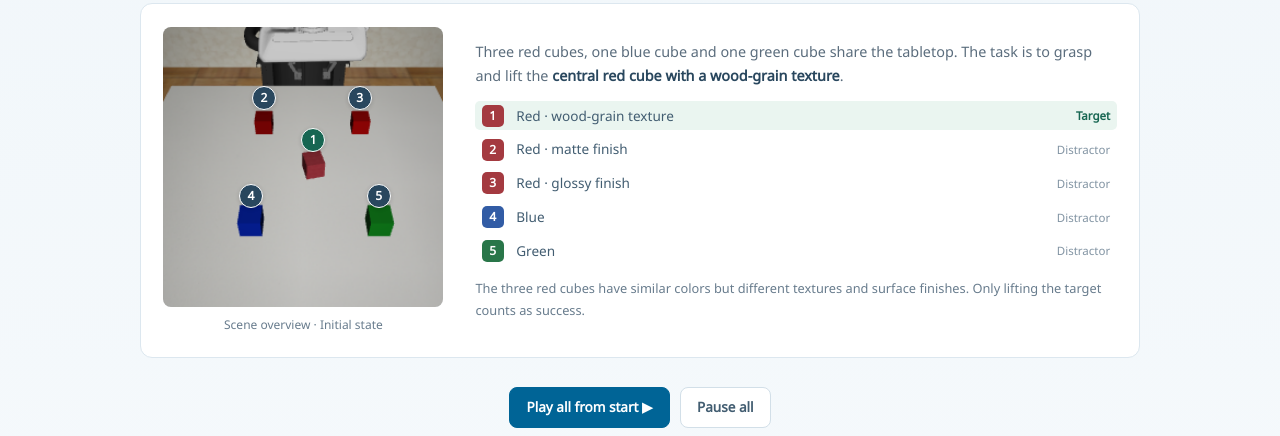
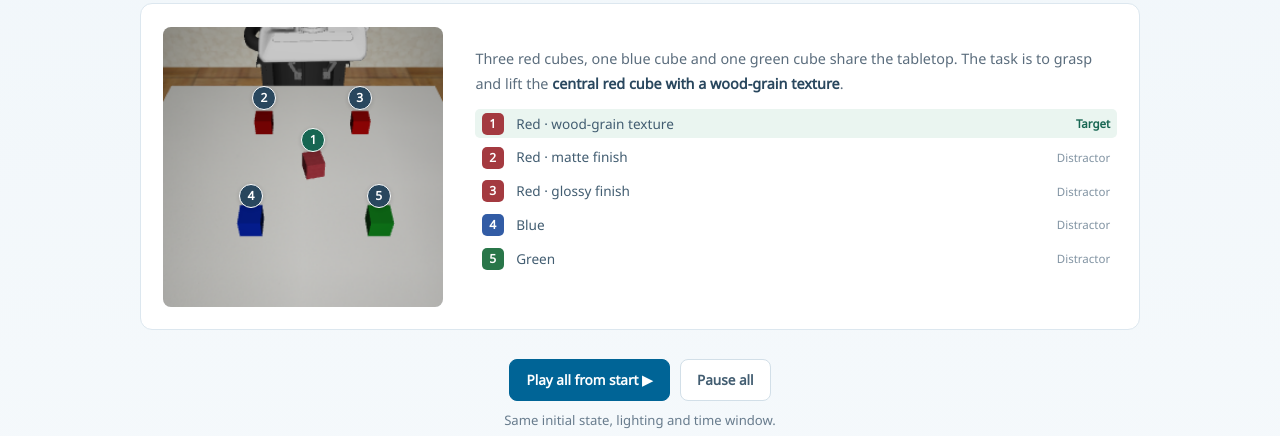
Before and after one commit to nidar-web/nidar-web.github.io, a website: page index.html in a window 1280 px wide. Shown: the part 5263-5699 px from the top of the page. Drawn offline with nearby package versions, Linux system fonts and the light colour scheme; some icons are missing; a web font is replaced by a local one.

Commit message:
Remove scene caption and extra explanatory note

```diff
--- a/index.html
+++ b/index.html
@@ -697,7 +697,6 @@
             <span class="bc-scene-marker" style="left:31.29262600%;top:68.94203466%" aria-hidden="true">4</span>
             <span class="bc-scene-marker" style="left:76.92001416%;top:68.94203466%" aria-hidden="true">5</span>
           </div>
-          <figcaption>Scene overview &middot; Initial state</figcaption>
         </figure>
         <div class="bc-scene-description">
           <p>Three red cubes, one blue cube and one green cube share the tabletop.
@@ -709,8 +708,6 @@
             <li><span class="bc-scene-number bc-scene-number--blue">4</span><span>Blue</span><span class="bc-scene-role">Distractor</span></li>
             <li><span class="bc-scene-number bc-scene-number--green">5</span><span>Green</span><span class="bc-scene-role">Distractor</span></li>
           </ol>
-          <p class="bc-scene-note">The three red cubes have similar colors but different textures and surface finishes.
-            Only lifting the target counts as success.</p>
         </div>
       </div>
 
```
